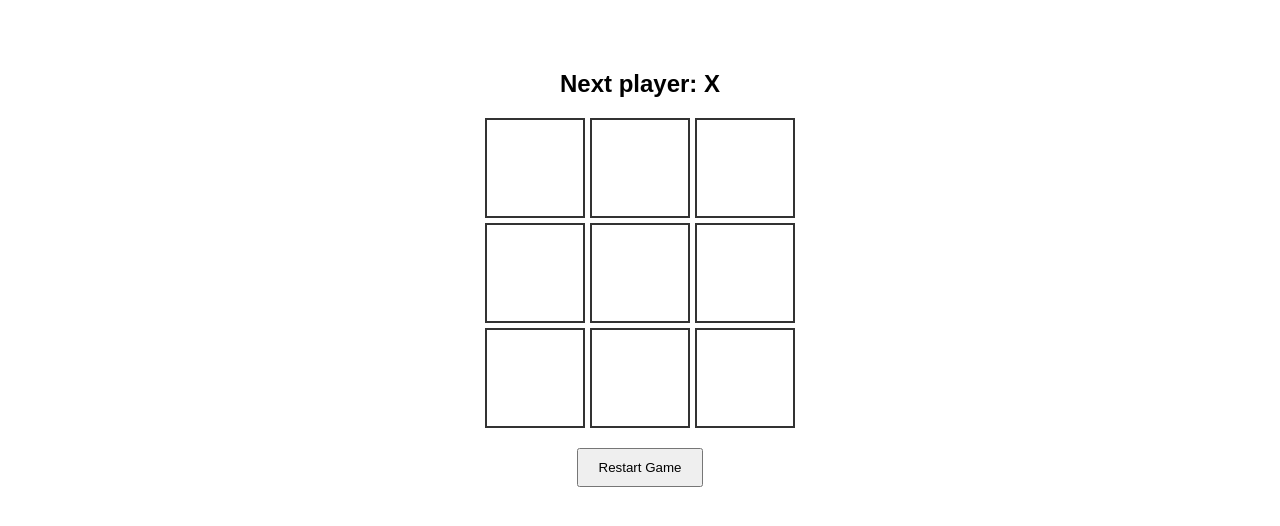
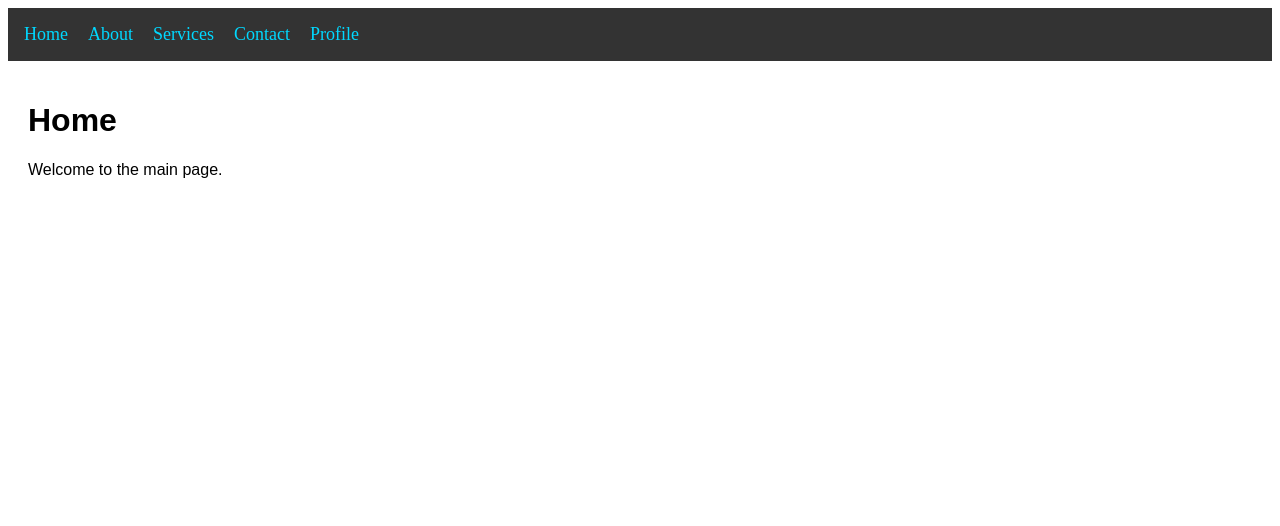
Before and after one commit to ajaykumar0504/reactjs, a React (Vite) app: page / in a window 1280 px wide. Shown: the top 526 px of the page. Built offline with nearby package versions, Linux system fonts and the light colour scheme.

Commit message:
task12 react routing with nested routes

```diff
--- a/package.json
+++ b/package.json
@@ -11,7 +11,8 @@
   },
   "dependencies": {
     "react": "^19.2.4",
-    "react-dom": "^19.2.4"
+    "react-dom": "^19.2.4",
+    "react-router-dom": "^7.14.0"
   },
   "devDependencies": {
     "@babel/core": "^7.29.0",
--- a/src/App.jsx
+++ b/src/App.jsx
@@ -203,13 +203,108 @@
 // }
 
 //task11//
-import React from 'react'
-import TicTacToe from './Component/TicTacToe'
+// import React from 'react'
+// import TicTacToe from './Component/TicTacToe'
+
+// export default function App() {
+//   return (
+//     <div>
+//       <TicTacToe/>
+//     </div>
+//   )
+// }
+
+//task12//
+
+import React from 'react';
+import {
+  BrowserRouter as Router,
+  Routes,
+  Route,
+  Link,
+  Outlet
+} from 'react-router-dom';
+
+
+const styles = {
+  navbar: {
+    display: 'flex',
+    gap: '20px',
+    padding: '1rem',
+    background: '#333',
+    color: 'white'
+  },
+  link: {
+    color: '#00d8ff',
+    textDecoration: 'none',
+    fontSize: '18px'
+  },
+  nestedNav: {
+    display: 'flex',
+    gap: '15px',
+    margin: '20px 0',
+    padding: '10px',
+    background: '#eee',
+    borderRadius: '5px'
+  },
+  container: {
+    padding: '20px',
+    fontFamily: 'sans-serif'
+  }
+};
+
+const Home = () => <div><h1>Home</h1><p>Welcome to the main page.</p></div>;
+const About = () => <div><h1>About</h1><p>This is the about section.</p></div>;
+const Contact = () => <div><h1>Contact</h1><p>Contact us at support@example.com</p></div>;
+const Profile = () => <div><h1>Profile</h1><p>Welcome back, User!</p></div>;
+
+const WebDev = () => <h2>Web Development Services</h2>;
+const AppDev = () => <h2>App Development Services</h2>;
+const UIUX = () => <h2>UI/UX Design Services</h2>;
+
+const Services = () => {
+  return (
+    <div>
+      <h1>Services</h1>
+      <nav style={styles.nestedNav}>
+        <Link style={styles.link} to="web">Web Development</Link>
+        <Link style={styles.link} to="app">App Development</Link>
+        <Link style={styles.link} to="uiux">UI/UX Design</Link>
+      </nav>
+      <div style={{ border: '1px dashed #ccc', padding: '20px' }}>
+        <Outlet />
+      </div>
+    </div>
+  );
+};
 
 export default function App() {
   return (
-    <div>
-      <TicTacToe/>
-    </div>
-  )
+    <Router>
+      <nav style={styles.navbar}>
+        <Link style={styles.link} to="/">Home</Link>
+        <Link style={styles.link} to="/about">About</Link>
+        <Link style={styles.link} to="/services">Services</Link>
+        <Link style={styles.link} to="/contact">Contact</Link>
+        <Link style={styles.link} to="/profile">Profile</Link>
+      </nav>
+
+      <div style={styles.container}>
+        <Routes>
+          <Route path="/" element={<Home />} />
+          <Route path="/about" element={<About />} />
+          <Route path="/contact" element={<Contact />} />
+          <Route path="/profile" element={<Profile />} />
+          <Route path="/services" element={<Services />}>
+            <Route index element={
+              <p>Select a service to view details.</p>
+              } />
+            <Route path="web" element={<WebDev />} />
+            <Route path="app" element={<AppDev />} />
+            <Route path="uiux" element={<UIUX />} />
+          </Route>
+        </Routes>
+      </div>
+    </Router>
+  );
 }
--- a/src/Component/TicTacToe.jsx
+++ b/src/Component/TicTacToe.jsx
@@ -8,7 +8,7 @@ export default function TicTacToe() {
     const lines = [
       [0, 1, 2], [3, 4, 5], [6, 7, 8],
       [0, 3, 6], [1, 4, 7], [2, 5, 8],
-      [0, 4, 8], [2, 4, 6],
+      [0, 4, 8], [2, 4, 6],            npm
     ];
     for (let [a, b, c] of lines) {
       if (squares[a] && squares[a] === squares[b] && squares[a] === squares[c]) {
```
Also changed, not shown: 1 other file (tests, documents, lock files or other folders).
